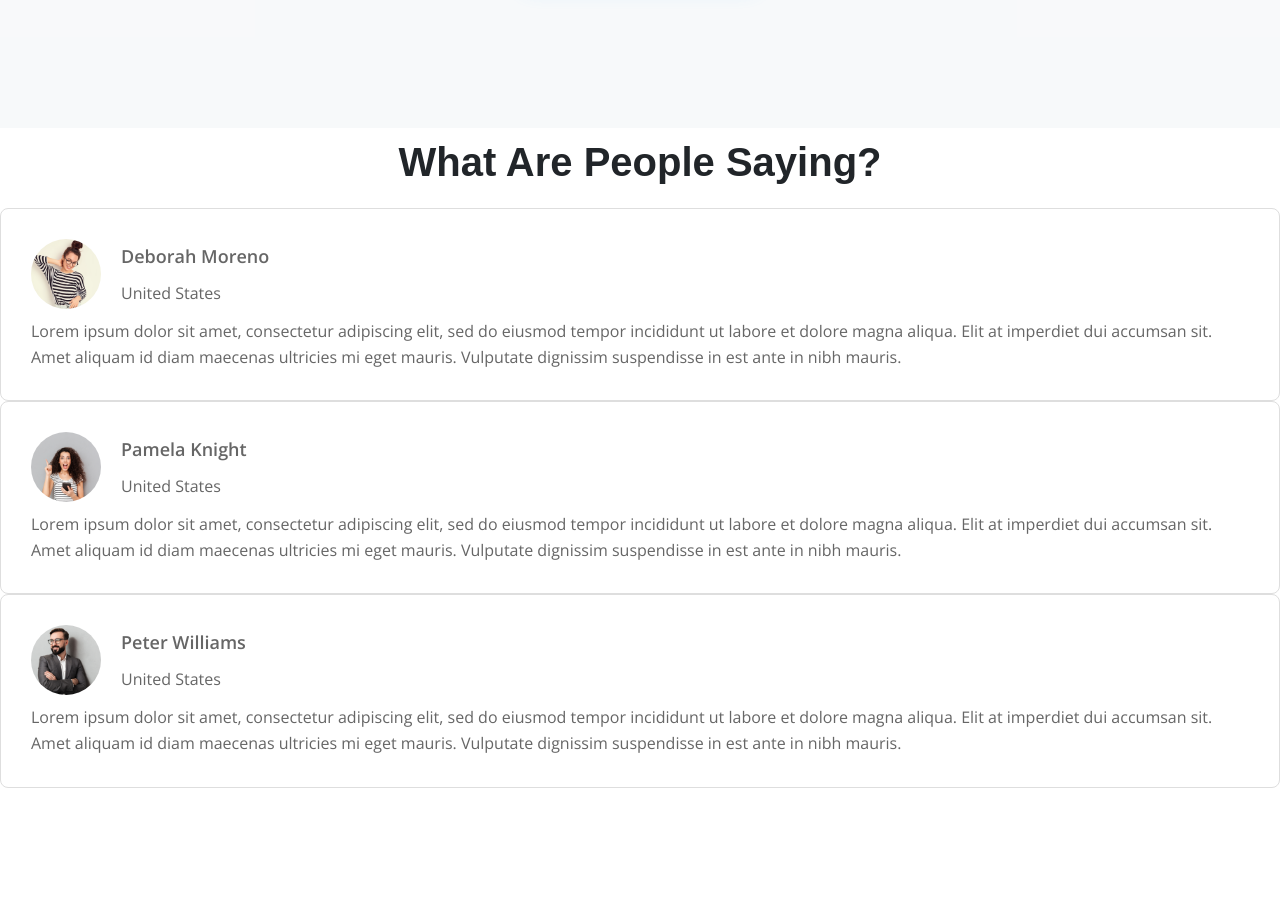
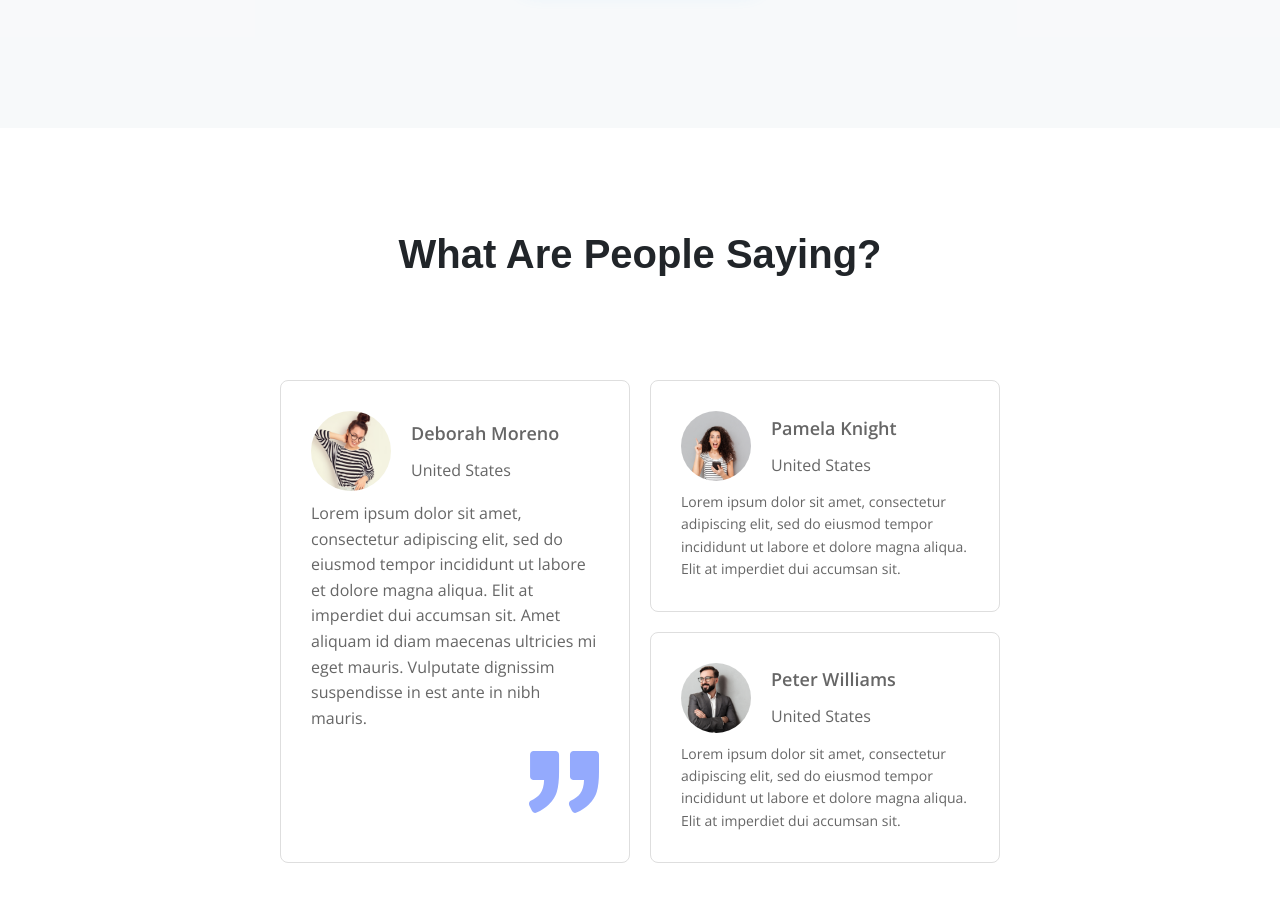
Before and after one commit to rewpolo/full-website, a plain HTML site: page index.html in a window 1280 px wide. Shown: the part 3520-4422 px from the top of the page. Before the commit the page ends 4308 px from the top, so only its background shows below. Drawn offline with nearby package versions, Linux system fonts and the light colour scheme.

Commit message:
Added css to testimonial section

```diff
--- a/css/default.css
+++ b/css/default.css
@@ -113,7 +113,9 @@ img {
 }
 
 @media (min-width: 768px) {
-  .pricing-table {
+  .pricing-table,
+  .testimonial-grid
+  {
     max-width: 720px;
   }
 }
--- a/css/styles.css
+++ b/css/styles.css
@@ -242,15 +242,33 @@ span.bg-color-6 {background-image: linear-gradient(90deg, #a1ecff 0%, #7bbcff 10
   text-align: center;
 }
 
+.testimonials {
+  margin: var(--size-100) 0;
+}
+
 .testimonials .block-text {
   padding-right: 0;
   text-align: center;
+  margin: var(--size-100) 0;
+}
+
+.testimonial-grid {
+  display: grid;
+  grid-template-columns: repeat(auto-fit, minmax(300px, 1fr));
+  grid-template-rows: 1fr 1fr;
+  margin: 0 auto;
+  gap: var(--size-20);
 }
 
 .testimonial-card {
   border: 1px solid #dedede;
   border-radius: 8px;
   padding: var(--size-30);
+}
+
+.testimonial-card.one {
+  grid-row: 1 / 3;
+  grid-column: 1 / 2;
 }
 
 .testimonial-card .top {
@@ -260,7 +278,13 @@ span.bg-color-6 {background-image: linear-gradient(90deg, #a1ecff 0%, #7bbcff 10
 }
 
 .testimonial-card img.profile {
-  width: 70px;
+  width: 4.375rem;
+  border-radius: 50%;
+  margin-right: var(--size-20);
+}
+
+.testimonial-card.one img.profile {
+  width: 5rem;
   border-radius: 50%;
   margin-right: var(--size-20);
 }
@@ -277,3 +301,13 @@ span.bg-color-6 {background-image: linear-gradient(90deg, #a1ecff 0%, #7bbcff 10
   font-size: var(--size-16);
   line-height: 1.6;
 }
+
+.testimonial-card.sm .bottom p {
+  font-size: var(--size-14);
+}
+
+.bottom .quote {
+  width: 4.375rem;
+    float: right;
+    margin-top: var(--size-16);
+}
--- a/index.html
+++ b/index.html
@@ -233,7 +233,7 @@
         <h2>What Are People Saying?</h2>
       </div>
       <div class="testimonial-grid">
-        <div class="testimonial-card">
+        <div class="testimonial-card one">
           <div class="top">
             <img src="/assets/1.png" alt="" class="profile">
             <div class="top-info">
@@ -243,10 +243,13 @@
           </div>
           <div class="bottom">
             <p>Lorem ipsum dolor sit amet, consectetur adipiscing elit, sed do eiusmod tempor incididunt ut labore et dolore magna aliqua. Elit at imperdiet dui accumsan sit. Amet aliquam id diam maecenas ultricies mi eget mauris. Vulputate dignissim suspendisse in est ante in nibh mauris.</p>
+            <span class="quote">
+              <img src="/assets/quote-colored.svg" alt="">
+            </span>
           </div>
         </div>
 
-        <div class="testimonial-card">
+        <div class="testimonial-card sm">
           <div class="top">
             <img src="/assets/2.png" alt="" class="profile">
             <div class="top-info">
@@ -255,11 +258,11 @@
             </div>
           </div>
           <div class="bottom">
-            <p>Lorem ipsum dolor sit amet, consectetur adipiscing elit, sed do eiusmod tempor incididunt ut labore et dolore magna aliqua. Elit at imperdiet dui accumsan sit. Amet aliquam id diam maecenas ultricies mi eget mauris. Vulputate dignissim suspendisse in est ante in nibh mauris.</p>
+            <p>Lorem ipsum dolor sit amet, consectetur adipiscing elit, sed do eiusmod tempor incididunt ut labore et dolore magna aliqua. Elit at imperdiet dui accumsan sit.</p>
           </div>
         </div>
 
-        <div class="testimonial-card">
+        <div class="testimonial-card sm">
           <div class="top">
             <img src="/assets/3.png" alt="" class="profile">
             <div class="top-info">
@@ -268,7 +271,7 @@
             </div>
           </div>
           <div class="bottom">
-            <p>Lorem ipsum dolor sit amet, consectetur adipiscing elit, sed do eiusmod tempor incididunt ut labore et dolore magna aliqua. Elit at imperdiet dui accumsan sit. Amet aliquam id diam maecenas ultricies mi eget mauris. Vulputate dignissim suspendisse in est ante in nibh mauris.</p>
+            <p>Lorem ipsum dolor sit amet, consectetur adipiscing elit, sed do eiusmod tempor incididunt ut labore et dolore magna aliqua. Elit at imperdiet dui accumsan sit.</p>
           </div>
         </div>
       </div>
```
